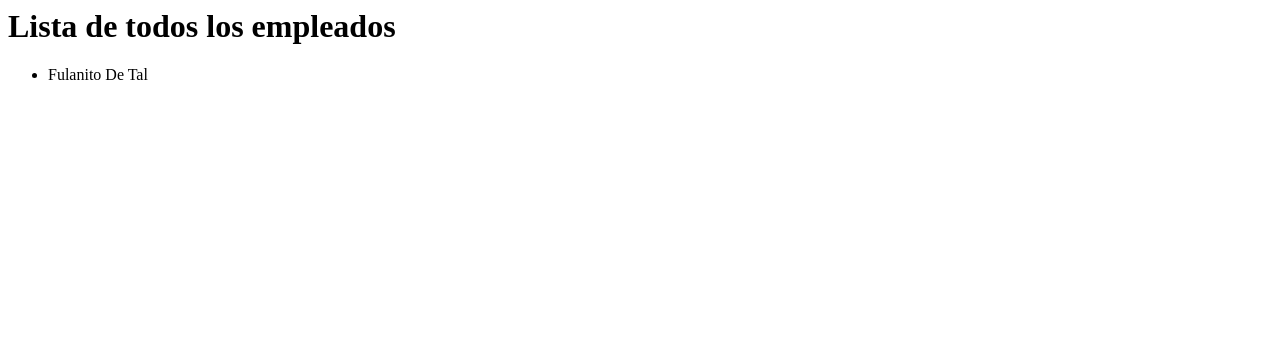
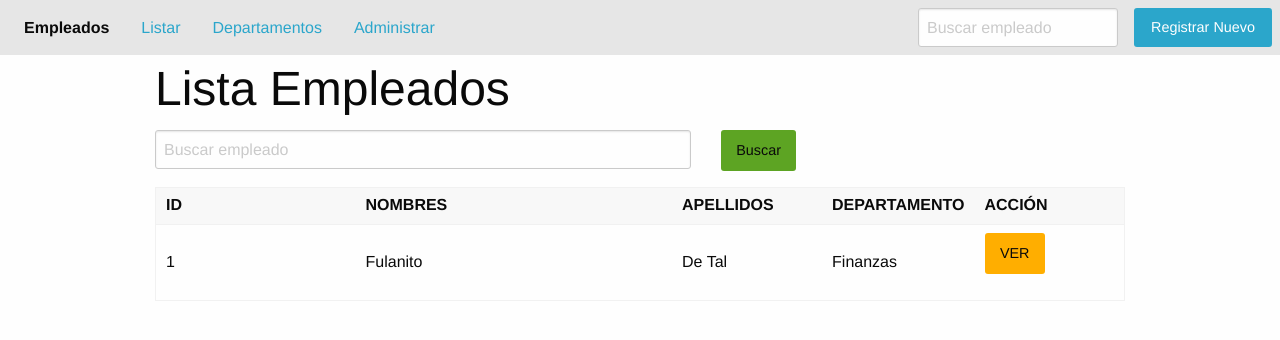
Before and after one commit to GilbertoJV/cursoDjango, a Django app: page /api/getAllEmpleados/ in a window 1280 px wide. Shown: the top 340 px of the page. Run offline with Django 3.2, Linux system fonts and the light colour scheme; data comes from the database, SQL or seed files in the repository; some libraries are stand-ins or nearby versions.

Commit message:
6 commit

```diff
--- a/empleados/applications/departamentos/urls.py
+++ b/empleados/applications/departamentos/urls.py
@@ -1,6 +1,9 @@
 from django.urls import path
 from . import views
 
+app_name = 'departamentos_app'
+
 urlpatterns = [
+    path('departamento_lista/', views.DepartamentoListView.as_view(), name='departamento_list'),
     path('new_departamento/', views.NewDepartamento.as_view(), name='nuevo_departamento'),
 ]
--- a/empleados/applications/personas/urls.py
+++ b/empleados/applications/personas/urls.py
@@ -7,12 +7,12 @@ urlpatterns = [
     path('', views.InicioView.as_view(), name='inicio'),
 
 
-    path('api/getAllEmpleados/', views.ListAllEmpleados.as_view()),
+    path('api/getAllEmpleados/', views.ListAllEmpleados.as_view(), name='empleados_all'),
     path('api/listByArea/<short_name>', views.ListByAreaEmpleado.as_view()),
     #path('api/listByArea/<var_job>', views.ListByTrabajoEmpleado.as_view()),
     path('buscar_empleado/', views.ListEmpleadoByKword.as_view()),
     path('habilidades_empleado/', views.ListHabilidadesEmpleado.as_view()),
-    path('ver_empleado/<pk>', views.EmpleadoDetailView.as_view()),
+    path('ver_empleado/<pk>', views.EmpleadoDetailView.as_view(), name='empleado_detail'),
     path('add_empleado/', views.EmpleadoCreateView.as_view()),
     path('success/', views.SuccessView.as_view(), name='correcto'),
     path('update/<pk>', views.EmpleadoUpdateView.as_view(), name='modificar'),
--- a/empleados/applications/personas/views.py
+++ b/empleados/applications/personas/views.py
@@ -12,7 +12,14 @@ class ListAllEmpleados(ListView):
     template_name = 'personas/list_all.html'
     paginate_by = 4
     ordering = 'first_name'
-    model = Empleado
+    context_object_name = 'empleados'
+
+    def get_queryset(self):
+        palabra_clave = self.request.GET.get("kword", '')
+        lista = Empleado.objects.filter(
+            full_name__icontains=palabra_clave
+        )
+        return lista
 
 class ListByAreaEmpleado(ListView):
     """ lista empleados de un area """
--- a/empleados/templates/includes/header.html
+++ b/empleados/templates/includes/header.html
@@ -3,9 +3,9 @@
         <ul class="dropdown menu" data-dropdown-menu>
             <li class="menu-text">Empleados</li>
             <li>
-                <a href="#">Listar</a>
+                <a href="{% url 'personas_app:empleados_all' %}">Listar</a>
             </li>
-            <li><a href="#">Departamentos</a></li>
+            <li><a href="{% url 'departamentos_app:departamento_list' %}">Departamentos</a></li>
             <li><a href="#">Administrar</a></li>
         </ul>
     </div>
--- a/empleados/templates/personas/list_all.html
+++ b/empleados/templates/personas/list_all.html
@@ -1,7 +1,75 @@
-<h1>Lista de todos los empleados</h1>
+{% extends 'base.html' %}
 
-<ul>
-    {% for e in object_list %}
-        <li>{{ e.first_name }} {{ e.last_name }}</li>
-    {% endfor %}
-</ul>
+{% block content %}
+
+{% include 'includes/header.html' %}
+
+<div class="grid-container">
+    <div class="grid-x" >
+        <h1 class="cell">Lista Empleados</h1>
+        <form class="cell grid-x grid-margin-x" method="GET">
+            {% csrf_token %}
+            <div class="cell large-7">
+                <input type="text" id="kword" name="kword" placeholder="Buscar empleado">
+            </div>
+            <div class="cell large-2">
+                <button type="submit" class="success button">Buscar</button>
+            </div>
+        </form>
+        <div class="cell">
+            <table>
+                <thead>
+                  <tr>
+                    <th width="200">ID</th>
+                    <th>NOMBRES</th>
+                    <th width="150">APELLIDOS</th>
+                    <th width="150">DEPARTAMENTO</th>
+                    <th width="150">ACCIÓN</th>
+                  </tr>
+                </thead>
+                <tbody>
+                    {% for e in empleados %}
+                    <tr>
+                        <td>{{ e.id }}</td>
+                        <td>{{ e.first_name }}</td>
+                        <td>{{ e.last_name }}</td>
+                        <td>{{ e.departamento }}</td>
+                        <td><a class="button warning" href="{% url 'personas_app:empleado_detail' e.id %} ">VER</a></td>
+                    </tr>
+                    {% endfor %}
+                    </tbody>
+              </table>
+        </div>
+        <div class="cell">
+            {% if is_paginated %}
+            <nav aria-label="Pagination">
+                <ul class="pagination">
+                    {% if page_obj.has_previous %}
+                    <li class="pagination-previous">
+                        <a href="?page={{page_obj.previous_page_number}}">Atras</a>
+                    </li>
+                    {% endif %}
+
+                    {% for pagina in paginator.page_range %}
+
+                    {% ifequal pagina page_obj.number %}
+                    <li class="current"><span class="show-for-sr">You're on page</span> {{pagina}} </li>
+                    {% else %}
+                    <li><a href="?page={{pagina}}">{{pagina}}</a></li>
+                    {% endifequal %}
+
+                    {% endfor %}
+
+                    {% if page_obj.has_next %}
+                    <li class="pagination-next">
+                        <a href="?page={{page_obj.next_page_number}}">Siguiente</a>
+                    </li>
+                    {% endif %}
+                </ul>
+            </nav>
+            {% endif %}
+        </div>
+    </div>
+</div>
+
+{% endblock content %}
```
Also changed, not shown: empleados/applications/departamentos/views.py (+7 -0 lines), empleados/templates/departamentos/lista.html (added, +34 -0 lines).
